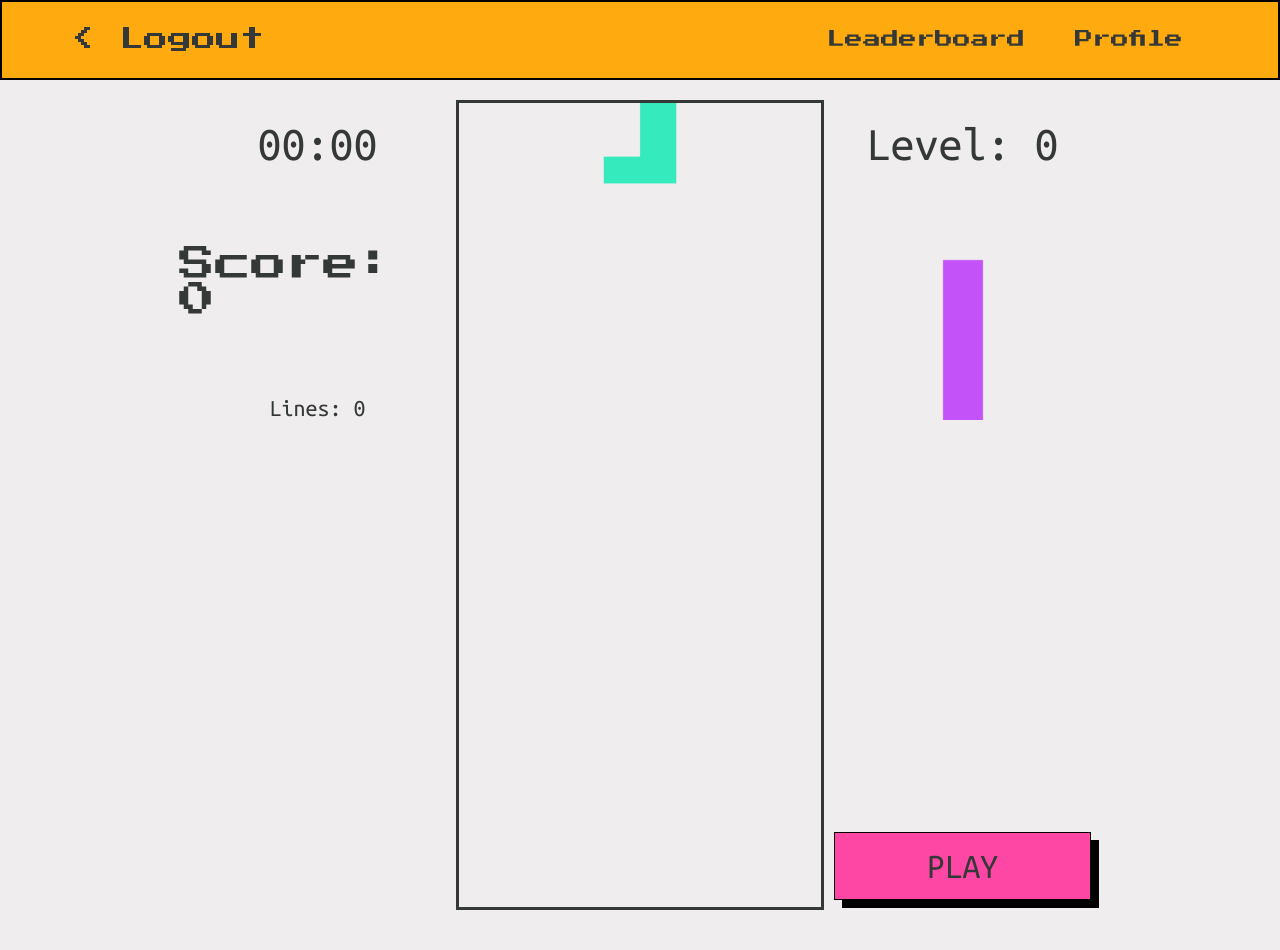
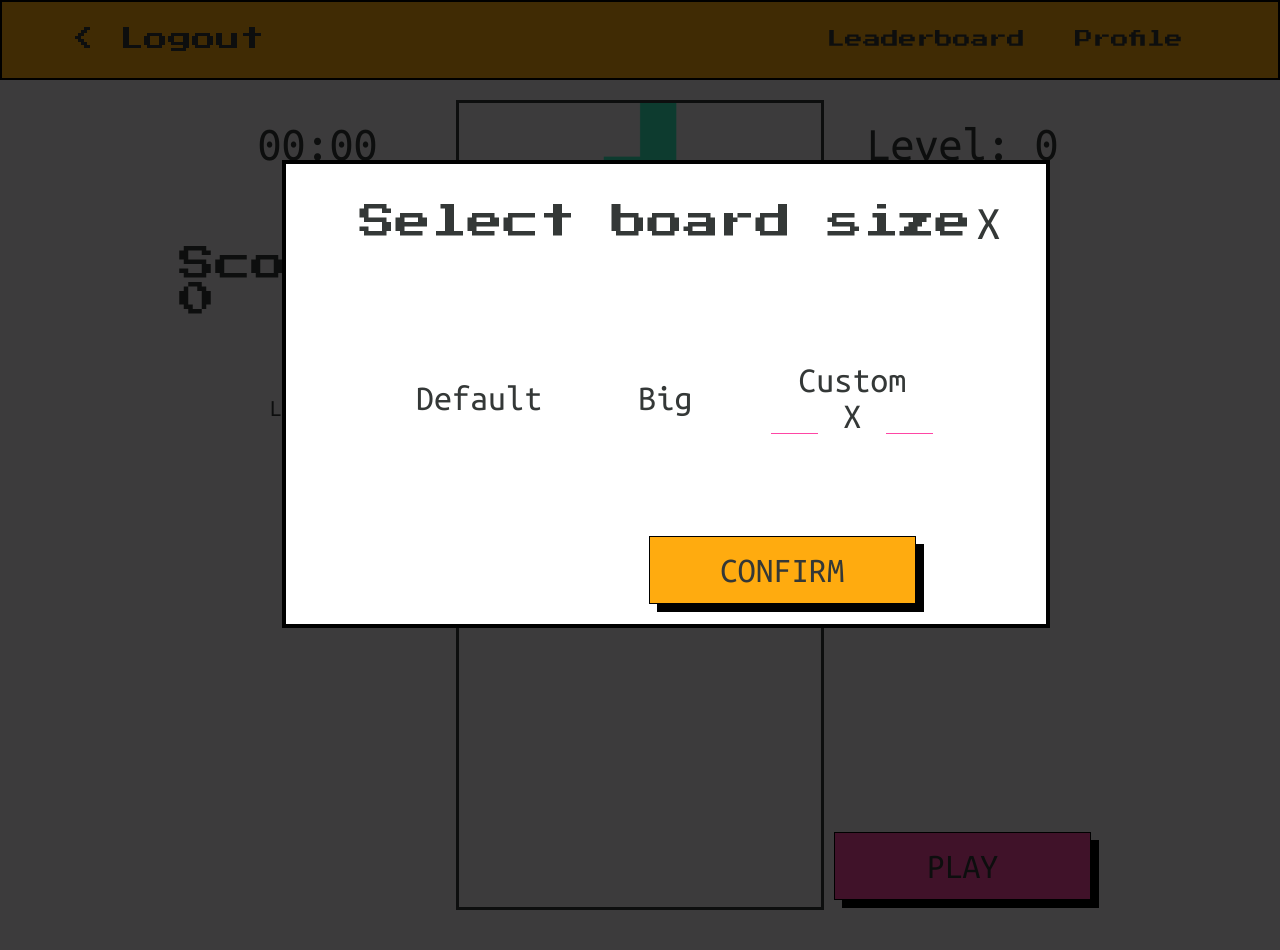
Before and after one commit to VictorGom3s/rolling-tetris, a PHP site: page /pages/game.html in a window 1280 px wide. Shown: the top 950 px of the page. Run offline with PHP 8.4, Linux system fonts and the light colour scheme.

Commit message:
Styling the modal to select the board size

```diff
--- a/assets/css/game.css
+++ b/assets/css/game.css
@@ -4,6 +4,7 @@
 @import url("./typography.css");
 @import url("./header.css");
 @import url("./table.css");
+@import url("./modal.css");
 
 .font-64 {
   font-size: 64px;
--- /dev/null
+++ b/assets/css/modal.css
@@ -0,0 +1,59 @@
+.modal {
+  position: absolute;
+  top: 20%;
+  left: 22%;
+  height: 468px;
+  width: 60%;
+  background-color: white;
+  border: 4px solid black;
+  margin: 0px auto;
+  padding: 10px;
+  box-shadow: 10px 10px 100px 10000px rgba(0, 0, 0, 0.75);
+}
+
+.modal-header {
+  width: 100%;
+  justify-content: space-between;
+  position: relative;
+}
+
+.modal-header h1 {
+  margin: 30px 0;
+}
+
+.modal-header a {
+  position: absolute;
+  font-size: 48px;
+  margin: 20px 30px;
+  top: 5px;
+  right: 5px;
+}
+
+.modal-body {
+  justify-content: space-between;
+  margin: 0 auto;
+  flex: 1;
+  align-self: center;
+}
+
+.modal-body span {
+  flex: 1;
+  font-size: 36px;
+}
+
+.modal-body input {
+  width: 25%;
+  background: none;
+  border: none;
+  border-bottom: 1px solid var(--secondary-color);
+  appearance: textfield;
+}
+
+.board-custom-size-inputs {
+  display: flex;
+  justify-content: space-around;
+}
+
+.modal-footer {
+  justify-content: flex-end;
+}
--- a/pages/game.html
+++ b/pages/game.html
@@ -104,6 +104,34 @@
         </div>
       </div>
     </section>
+
+    <section id="modal" class="modal flex col">
+      <div class="modal-header">
+        <h1 class="text-center font-36">Select board size</h1>
+        <a href="#" class="btn-close">X</a>
+      </div>
+
+      <div class="modal-body flex h-center">
+        <span class="text-center">
+          <a href="#">Default</a>
+        </span>
+        <span class="text-center">
+          <a href="#">Big</a>
+        </span>
+        <span>
+          <div class="text-center">Custom</div>
+          <div class="board-custom-size-inputs">
+            <input type="number" class="input-altura" id="altura" />
+            <div>X</div>
+            <input type="number" class="input-largura" id="largura" />
+          </div>
+        </span>
+      </div>
+
+      <div class="modal-footer flex">
+        <button class="btn btn-primary">Confirm</button>
+      </div>
+    </section>
   </body>
   <script type="module" src="./../src/Tabuleiro.js"></script>
 </html>
```
